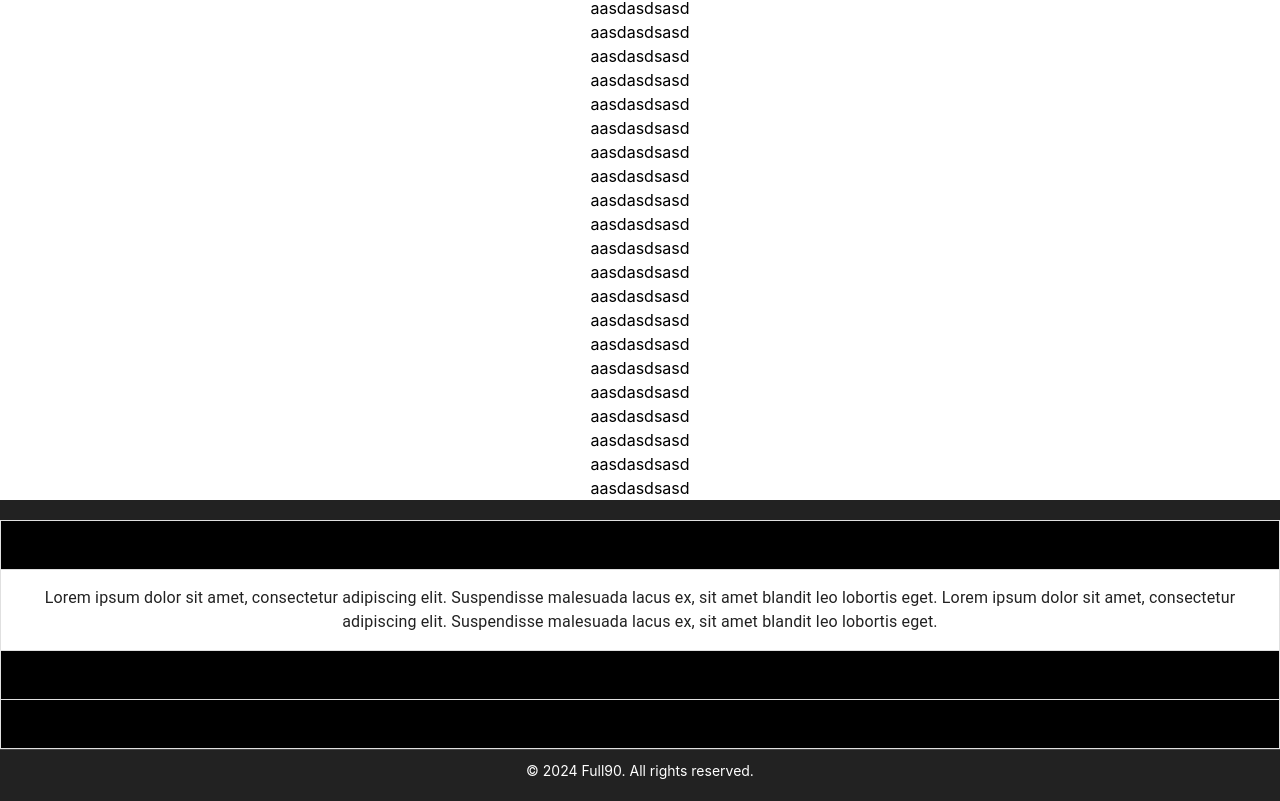
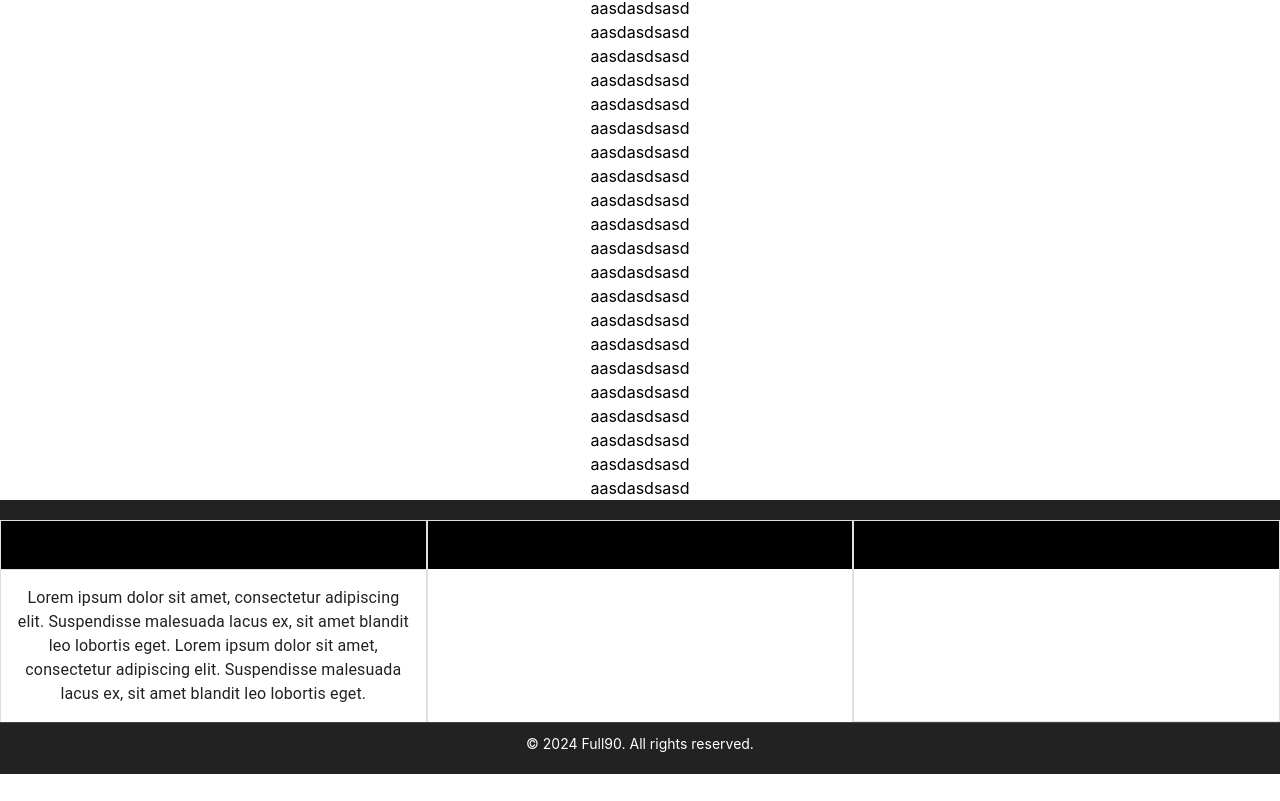
Before and after one commit to Elarbiaddya/full90, a React (Vite) app: page / in a window 1280 px wide. Shown: the part 1567-2368 px from the top of the page. After the commit the page ends 2341 px from the top, so only its background shows below. Built offline with nearby package versions, Linux system fonts and the light colour scheme; no server answers; some icons are missing.

Commit message:
Estilos acordeon

```diff
--- a/src/components/Acordeon.jsx
+++ b/src/components/Acordeon.jsx
@@ -7,6 +7,7 @@ import MuiAccordionSummary, {
 } from '@mui/material/AccordionSummary';
 import MuiAccordionDetails from '@mui/material/AccordionDetails';
 import Typography from '@mui/material/Typography';
+import styles from '../pages/modules/acordeon.module.css'
 
 const Accordion = styled((props) => (
   <MuiAccordion disableGutters elevation={0} square {...props} />
@@ -53,7 +54,7 @@ export default function Acordeon() {
   };
 
   return (
-    <div>
+    <div className={styles.acordeonContainer}>
       <Accordion expanded={expanded === 'panel1'} onChange={handleChange('panel1')}>
         <AccordionSummary aria-controls="panel1d-content" id="panel1d-header">
           <Typography component="span">Collapsible Group Item #1</Typography>
--- /dev/null
+++ b/src/pages/modules/acordeon.module.css
@@ -0,0 +1,4 @@
+.acordeonContainer{
+    display: flex;
+
+}
```
